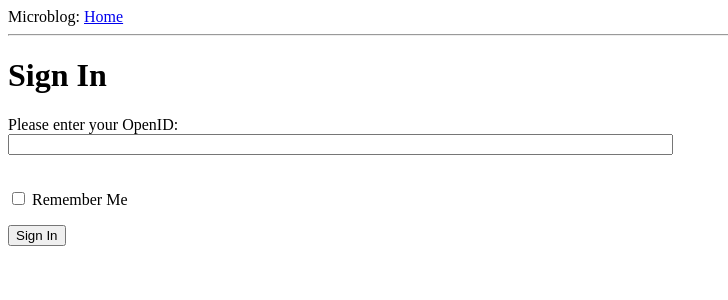
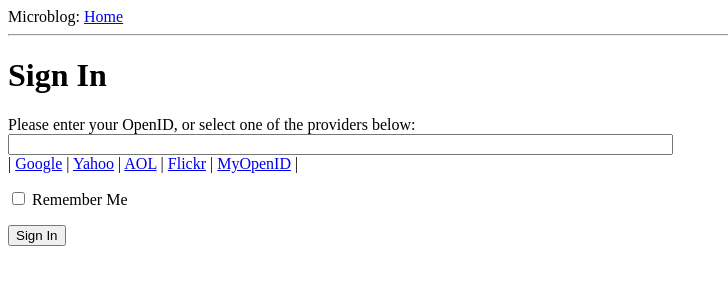
Before and after one commit to dualcnhq/FlaskMegaTutorial, a Flask app: page /login in a window 1280 px wide. Shown: the top 300 px of the page, without its empty margins (0-728 px from the left). Run offline with Flask 2, Linux system fonts and the light colour scheme.

Commit message:
added openid provider link

```diff
--- a/app/templates/login.html
+++ b/app/templates/login.html
@@ -2,15 +2,31 @@
 {% extends "base.html" %}
 
 {% block content %}
+<script type="text/javascript">
+function set_openid(openid, pr)
+{
+    u = openid.search('<username>')
+    if (u != -1) {
+        // openid requires username
+        user = prompt('Enter your ' + pr + ' username:')
+        openid = openid.substr(0, u) + user
+    }
+    form = document.forms['login'];
+    form.elements['openid'].value = openid
+}
+</script>
 <h1>Sign In</h1>
 <form action="" method="post" name="login">
     {{form.hidden_tag()}}
     <p>
-        Please enter your OpenID:<br>
-        {{form.openid(size=80)}}<br>
+        Please enter your OpenID, or select one of the providers below:<br>
+        {{form.openid(size=80)}}
         {% for error in form.errors.openid %}
         <span style="color: red;">[{{error}}]</span>
         {% endfor %}<br>
+        |{% for pr in providers %}
+        <a href="javascript:set_openid('{{pr.url}}', '{{pr.name}}');">{{pr.name}}</a> |
+        {% endfor %}
     </p>
     <p>{{form.remember_me}} Remember Me</p>
     <p><input type="submit" value="Sign In"></p>
```
